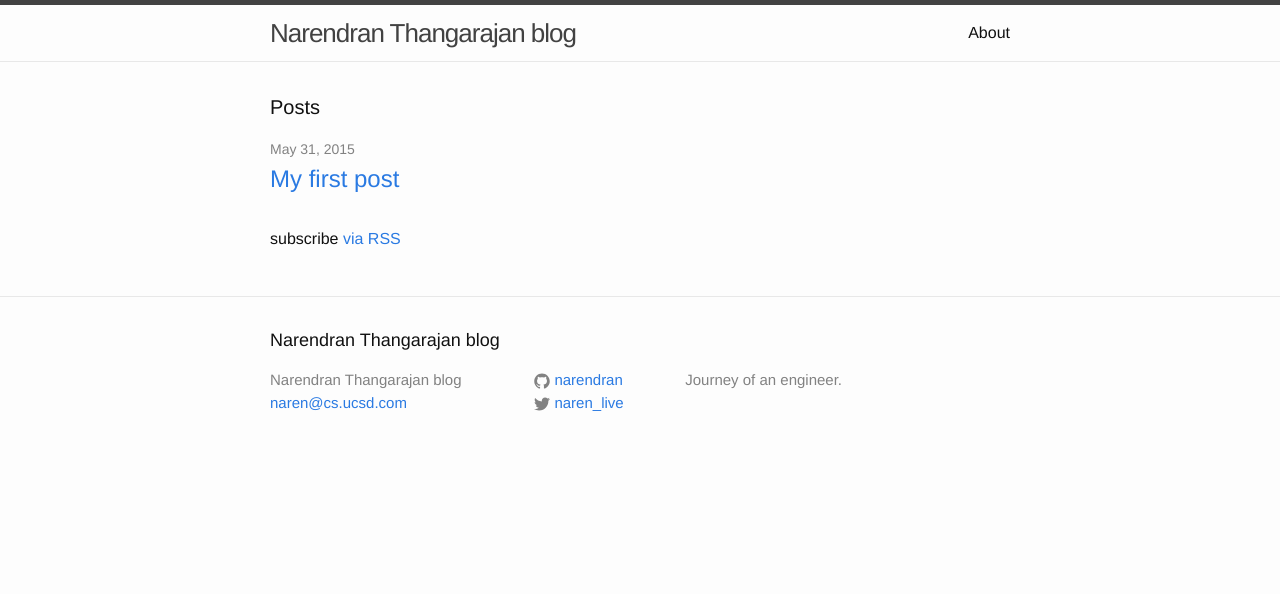
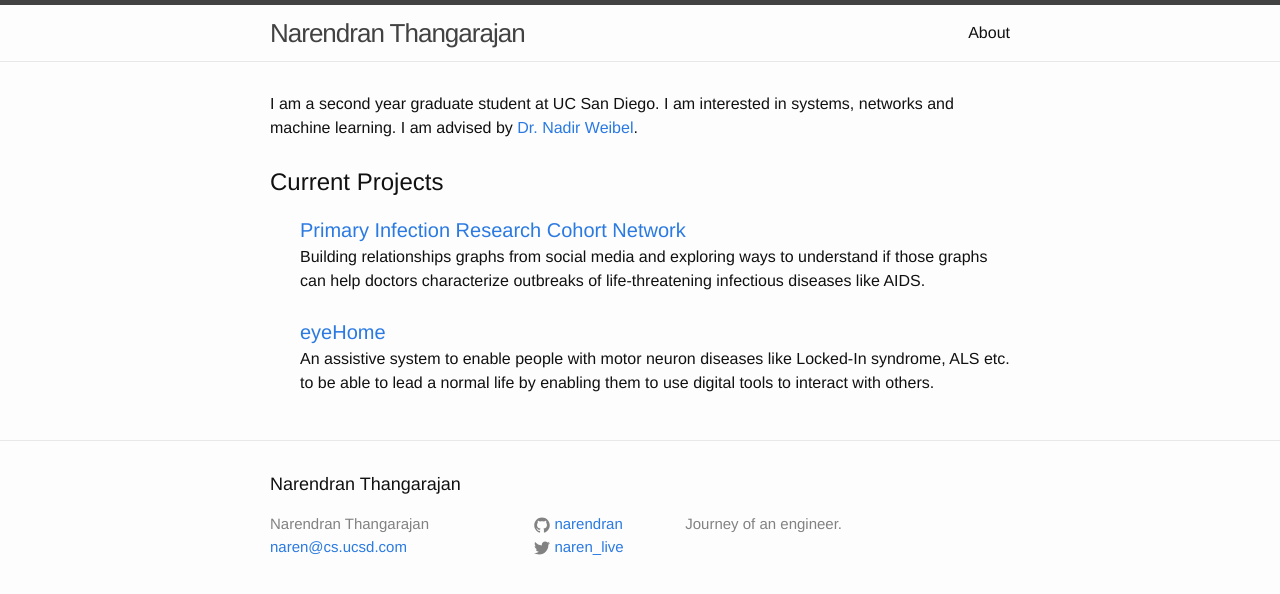
Before and after one commit to narendran/narendran.github.io, a Jekyll site: the page built from index.html, in a window 1280 px wide. Shown: the top 594 px of the page. Built offline with Jekyll 4.4.1, drawn with Linux system fonts in a browser that asks for light colours.

Commit message:
Landing page

```diff
--- /dev/null
+++ b/CNAME
@@ -0,0 +1 @@
+ntvita.com
--- a/_config.yml
+++ b/_config.yml
@@ -1,5 +1,5 @@
 # Site settings
-title: Narendran Thangarajan blog
+title: Narendran Thangarajan
 email: naren@cs.ucsd.com
 description: > # this means to ignore newlines until "baseurl:"
   Journey of an engineer.
--- a/_sass/_layout.scss
+++ b/_sass/_layout.scss
@@ -188,6 +188,21 @@
     font-size: 24px;
 }
 
+.projects .project-link {
+    display: block;
+    font-size: 20px;
+}
+
+.posts .post-date {
+  display: block;
+  font-size: 15px;
+  color: #818181;
+}
+
+.posts { list-style-type: none; }
+
+.projects { list-style-type: none; }
+
 
 
 /**
--- a/index.html
+++ b/index.html
@@ -3,21 +3,22 @@ layout: default
 ---
 
 <div class="home">
+  I am a second year graduate student at UC San Diego. I am interested in systems, networks and machine learning. I am advised by <a href="http://weibel.ucsd.edu/">Dr. Nadir Weibel</a>.
 
-  <h1 class="page-heading">Posts</h1>
+  <br/><br/>
+  <h2>Current Projects</h2>
+  <ul class="projects">
 
-  <ul class="post-list">
-    {% for post in site.posts %}
-      <li>
-        <span class="post-meta">{{ post.date | date: "%b %-d, %Y" }}</span>
+    <li>
+    <a class="project-link" href="http://pircnet.ucsd.edu">Primary Infection Research Cohort Network</a>
+      Building relationships graphs from social media and exploring ways to understand if those graphs can help doctors characterize outbreaks of life-threatening infectious diseases like AIDS.
+    </li>
+    <br/>
+    <li>
+    <a class="project-link" href="https://github.com/WeibelLab/eyehome/wiki">eyeHome</a>
+    An assistive system to enable people with motor neuron diseases like Locked-In syndrome, ALS etc. to be able to lead a normal life by enabling them to use digital tools to interact with others.
+    </li>
 
-        <h2>
-          <a class="post-link" href="{{ post.url | prepend: site.baseurl }}">{{ post.title }}</a>
-        </h2>
-      </li>
-    {% endfor %}
   </ul>
 
-  <p class="rss-subscribe">subscribe <a href="{{ "/feed.xml" | prepend: site.baseurl }}">via RSS</a></p>
-
 </div>
```
Also changed, not shown: blog.html (added, +18 -0 lines).
